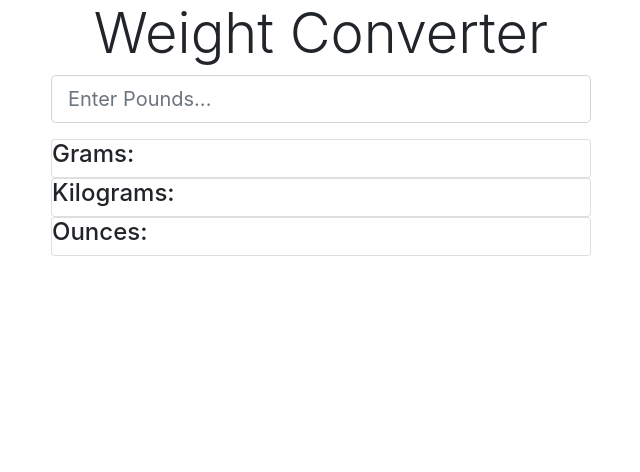
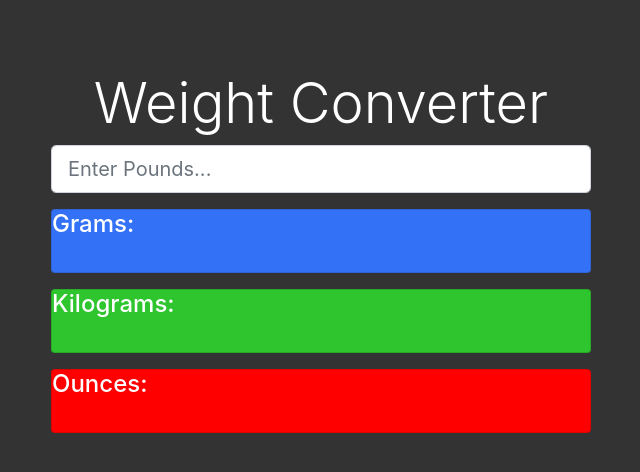
Before and after one commit to Nola360/Weight-Converter, a plain HTML site: page index.html in a window 1280 px wide. Shown: the whole page, without its empty margins (34-674 px from the left). Drawn offline with nearby package versions, Linux system fonts and the light colour scheme.

Commit message:
added style css and js

```diff
--- a/index.html
+++ b/index.html
@@ -9,6 +9,38 @@
   <link rel="stylesheet" href="style.css">
   <link rel="stylesheet" href="https://maxcdn.bootstrapcdn.com/bootstrap/4.0.0/css/bootstrap.min.css"
     integrity="sha384-Gn5384xqQ1aoWXA+058RXPxPg6fy4IWvTNh0E263XmFcJlSAwiGgFAW/dAiS6JXm" crossorigin="anonymous">
+
+  <style>
+    body {
+      margin-top: 70px;
+      background: #333;
+      color: white;
+      min-height: 100vh;
+      display: flex;
+      justify-content: center;
+      text-align: center;
+    }
+
+    .card-primary {
+      background: rgb(51, 113, 247);
+    }
+
+    .card-success {
+      background: rgb(46, 197, 46);
+
+    }
+
+    .card-danger {
+      background: red;
+      color: white;
+    }
+
+    .card {
+      text-align: left;
+      margin-top: 1rem;
+      height: 4rem;
+    }
+  </style>
 </head>
 
 <body>
@@ -23,22 +55,23 @@
         </form>
 
         <div id="output">
-
-          <div class="card">
+          <div class="card card-primary">
             <div class="card-block">
               <h4>Grams:</h4>
               <div id="gramsOutput">
               </div>
             </div>
           </div>
-          <div class="card">
+
+          <div class="card card-success">
             <div class="card-block">
               <h4>Kilograms:</h4>
               <div id="kgOutput">
               </div>
             </div>
           </div>
-          <div class="card">
+
+          <div class="card card-danger">
             <div class="card-block">
               <h4>Ounces:</h4>
               <div id="ozOutput">
@@ -53,6 +86,13 @@
   </div>
 </body>
 
-<script src="script.js"></script>
+<script>
+  document.getElementById('lbsInput').addEventListener('input', function (e) {
+    let lbs = e.target.value;
+    document.getElementById('gramsOutput').innerHTML = lbs / 0.0022046;
+    document.getElementById('kgOutput').innerHTML = lbs / 2.2046;
+    document.getElementById('ozOutput').innerHTML = lbs * 16;
+  })
+</script>
 
 </html>
--- a/style.css
+++ b/style.css
@@ -0,0 +1,19 @@
+body {
+  margin-top: 70px;
+  background: #333;
+  color: white;
+}
+
+.card-primary {
+  background: rgb(51, 113, 247);
+}
+
+.card-success {
+  background: rgb(46, 197, 46);
+
+}
+
+.card-danger {
+  background: red;
+  color: white;
+}
```
